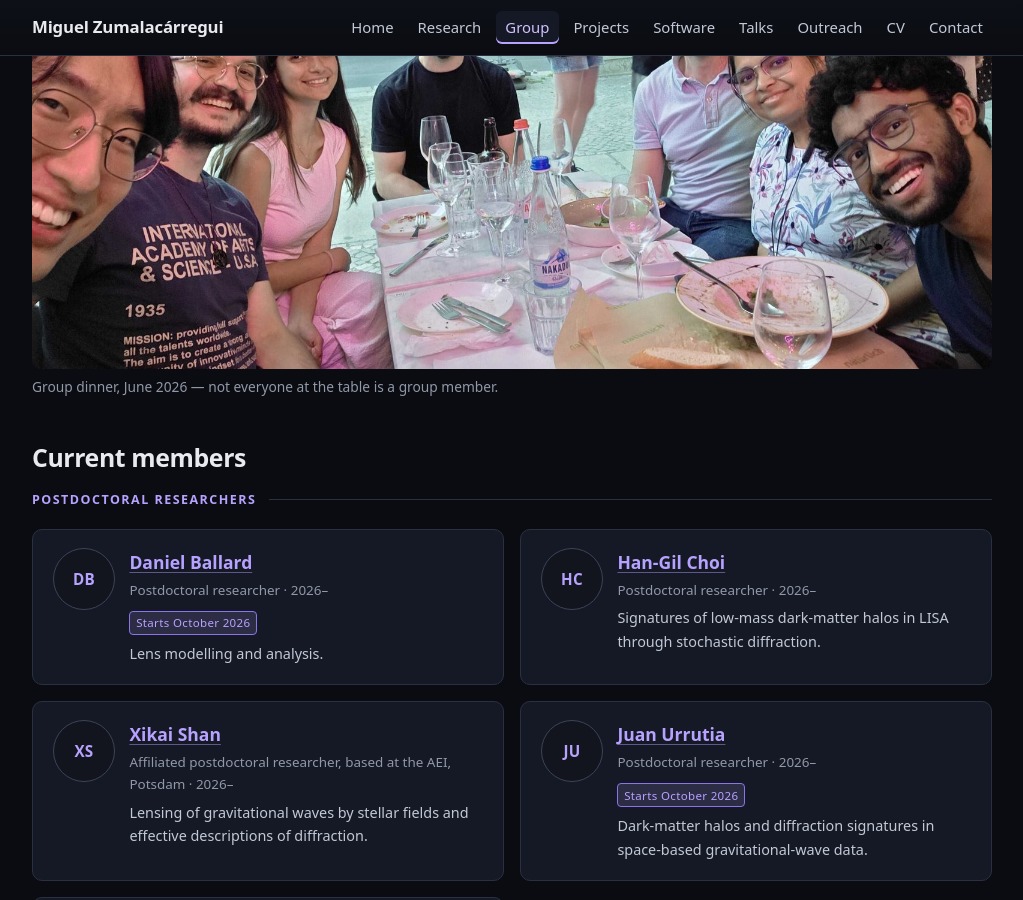
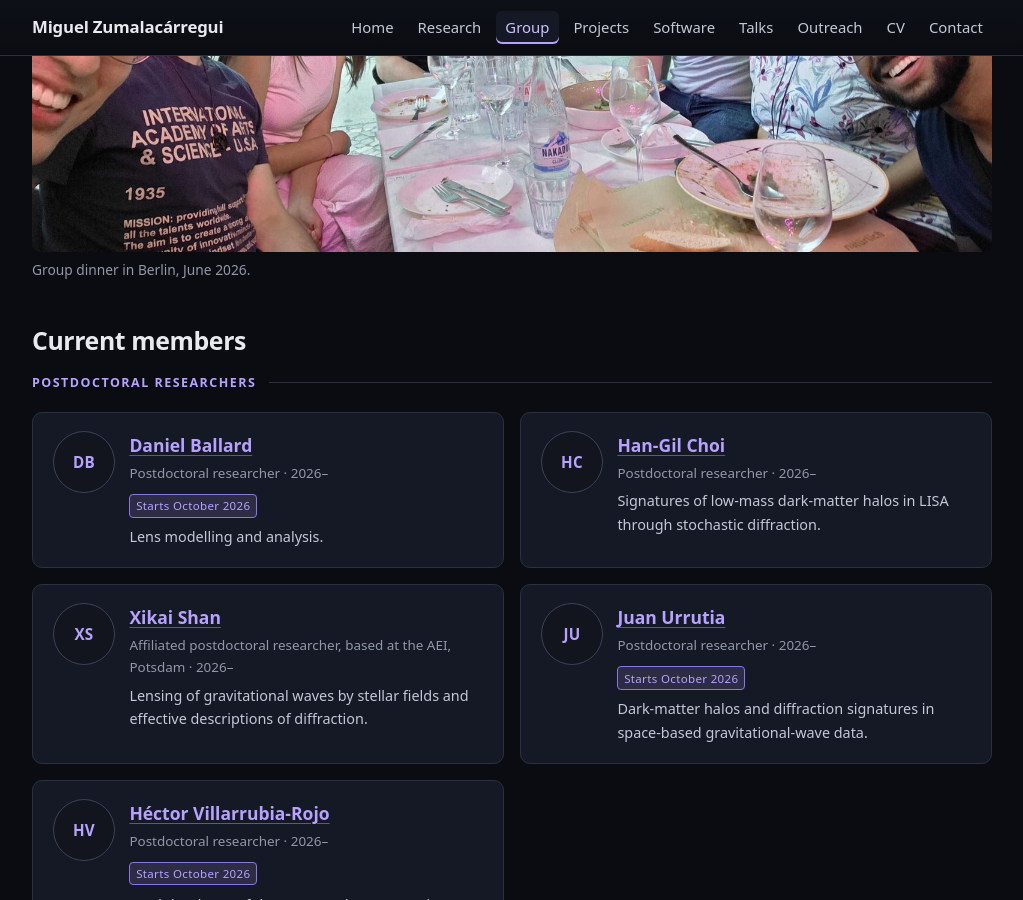
Before and after one commit to miguelzuma/miguelzuma.github.io, a Jekyll site: the page built from group.html, in a window 1280 px wide and 900 px high, scrolled down 553 px. Shown: the whole window, without its empty margins (128-1151 px from the left). Built offline with Jekyll 4.4.1, drawn with Linux system fonts in a browser that asks for light colours.

Commit message:
Crop the group photo above the passers-by
Cropping beats blurring here: no smudges, and the bystanders are removed rather
than obscured. Face detection put the lowest passer-by face at y=160 and the
highest seated face at y=249, so a cut at y=195 clears every one of them while
keeping headroom over the table. Re-ran detection on the result: every face
that remains belongs to someone at the table.

Caption corrected -- Berlin, and everyone at the table is a group member or
visitor, so the earlier disclaimer is gone.

Co-Authored-By: Claude Opus 5 (1M context) <noreply@anthropic.com>
Claude-Session: https://claude.ai/code/session_01E2ZbXszK9qt9svKVxU5Yrt

```diff
--- a/group.html
+++ b/group.html
@@ -27,9 +27,9 @@ description: >-
 
 <figure>
   <img src="{{ '/imgs/group_dinner_2026.jpg' | relative_url }}"
-       alt="Members of the group and friends around a table at an outdoor restaurant in the evening."
-       width="1600" height="901">
-  <figcaption>Group dinner, June 2026 — not everyone at the table is a group member.</figcaption>
+       alt="The group around a table at an outdoor restaurant in Berlin on a summer evening."
+       width="1600" height="706">
+  <figcaption>Group dinner in Berlin, June 2026.</figcaption>
 </figure>
 
 <section class="section" id="current">
```
Also changed, not shown: imgs/group_dinner_2026.jpg.
